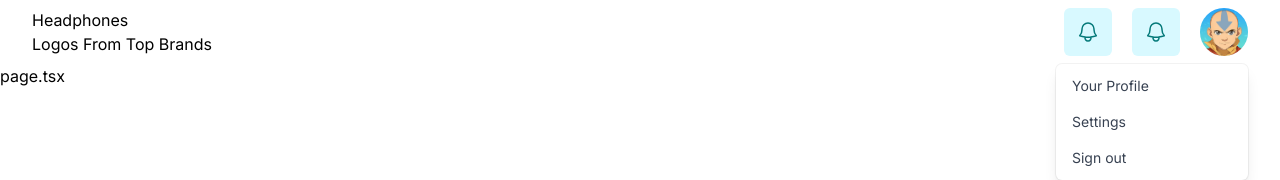
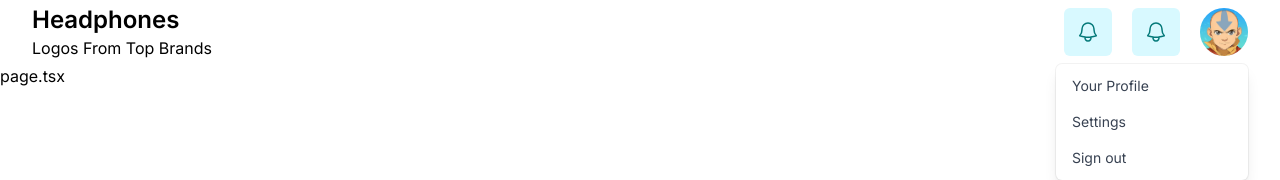
Before and after one commit to Majid-Arab/soundix-tailwind, a Next.js app: page / in a window 1280 px wide. Shown: the top 180 px of the page. Built offline with nearby package versions, Linux system fonts and the light colour scheme.

Commit message:
h1 styling

```diff
--- a/src/components/navbar.tsx
+++ b/src/components/navbar.tsx
@@ -52,7 +52,7 @@
           </div>
           <div className="flex flex-1 items-center justify-center sm:items-stretch sm:justify-start">
             <div className="">
-              <h1>Headphones</h1>
+              <h1 className="text-2xl font-semibold">Headphones</h1>
               <p>Logos From Top Brands</p>
             </div>
           </div>
```
